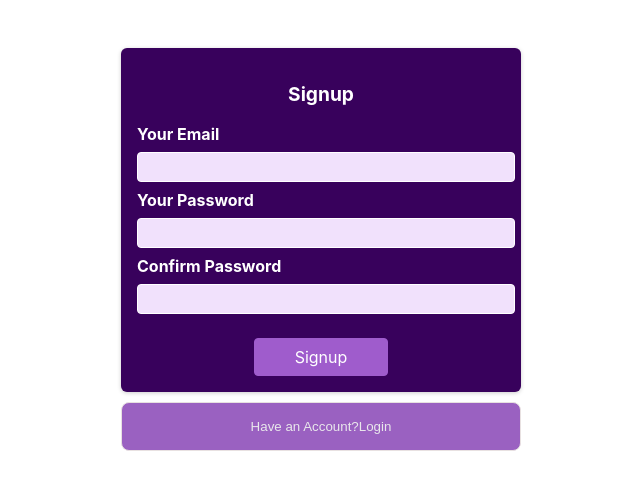
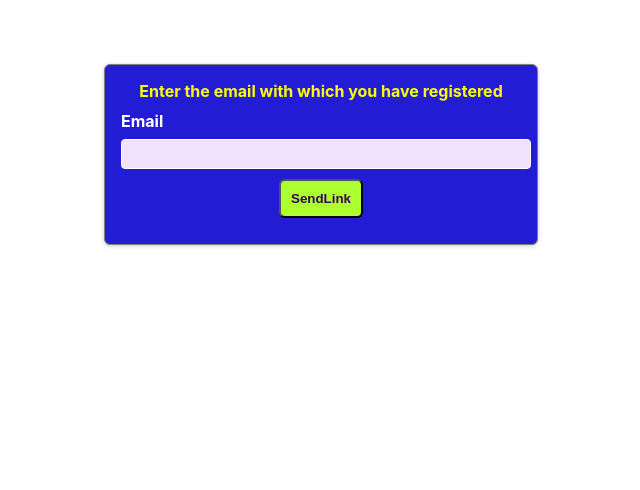
Before and after one commit to Naviralobo/TheExpenseTracker, a React (Create React App) app: page /forgotPassword in a window 1280 px wide. Shown: the top 490 px of the page, without its empty margins (319-959 px from the left). Built offline with nearby package versions, Linux system fonts and the light colour scheme.

Commit message:
Forgot Password workflow

```diff
--- a/src/App.js
+++ b/src/App.js
@@ -4,6 +4,7 @@ import { Route } from "react-router-dom";
 import Welcome from "./components/Welcome/Welcome";
 import AuthContext from "./Store/AuthContext";
 import VerifyEmail from "./components/Profile/verifyEmail";
+import ForgotPassword from "./components/Profile/ForgotPassword";
 function App() {
   const authCntxt = useContext(AuthContext);
   // const [isLogin, setIsLogin] = useState(false);
@@ -12,7 +13,11 @@ function App() {
   // };
   return (
     <>
-      {!authCntxt.isLoggedIn && <SignUp />}
+      {!authCntxt.isLoggedIn && (
+        <Route path="/" exact>
+          <SignUp />
+        </Route>
+      )}
       {/* {authCntxt.isLoggedIn && <Welcome />} */}
       {authCntxt.isLoggedIn && (
         <Route path="/welcome">
@@ -22,6 +27,9 @@ function App() {
       <Route path="/verify">
         <VerifyEmail />
       </Route>
+      <Route path="/forgotPassword">
+        <ForgotPassword />
+      </Route>
     </>
   );
 }
--- /dev/null
+++ b/src/components/Profile/ForgotPassword.js
@@ -0,0 +1,41 @@
+import classes from "./ForgotPassword.module.css";
+import { useRef } from "react";
+import { useHistory } from "react-router-dom";
+const ForgotPassword = () => {
+  const history = useHistory();
+  const emailInputRef = useRef();
+  const submitHandler = (event) => {
+    event.preventDefault();
+    const enteredEmail = emailInputRef.current.value;
+    fetch(
+      "https://identitytoolkit.googleapis.com/v1/accounts:sendOobCode?key=AIzaSyDBDNLlgXE3aUD1Tkn4aG-tSIbGYJlUEjc",
+      {
+        method: "POST",
+        body: JSON.stringify({
+          requestType: "PASSWORD_RESET",
+          email: enteredEmail,
+        }),
+        headers: {
+          "Content-Type": "application/json",
+        },
+      }
+    )
+      .then((res) => alert("you have recieved a mail.Change Password"))
+      .catch((err) => console.log(err));
+    history.replaceState("/");
+  };
+  return (
+    <form className={classes.form} onSubmit={submitHandler}>
+      <div className>Enter the email with which you have registered</div>
+      <div>
+        <label htmlFor="email">Email</label>
+        <input type="text" id="email" ref={emailInputRef} />
+      </div>
+      <div>
+        <button>SendLink</button>
+      </div>
+    </form>
+  );
+};
+
+export default ForgotPassword;
--- /dev/null
+++ b/src/components/Profile/ForgotPassword.module.css
@@ -0,0 +1,47 @@
+.form {
+  position: relative;
+  margin: 3rem auto;
+  width: 95%;
+  max-width: 25rem;
+  border-radius: 6px;
+  background-color: #231cd5;
+  box-shadow: 0 1px 4px rgba(0, 0, 0, 0.2);
+  padding: 1rem;
+  text-align: center;
+  margin-top: 5%;
+  border: 1px solid grey;
+  color: yellow;
+  font-weight: bold;
+}
+.form div {
+  margin-bottom: 10px;
+}
+.form label {
+  display: block;
+  color: rgb(255, 255, 255);
+  font-weight: bold;
+  margin-bottom: 0.5rem;
+  text-align: left;
+}
+
+.form input {
+  font: inherit;
+  background-color: #f1e1fc;
+  color: #38015c;
+  border-radius: 4px;
+  border: 1px solid white;
+  width: 100%;
+  text-align: left;
+  padding: 0.25rem;
+}
+
+.form button {
+  border-radius: 6px;
+  background-color: greenyellow;
+  color: #38015c;
+  padding: 10px;
+  font-weight: bold;
+}
+.form button:hover {
+  background-color: rgb(104, 152, 31);
+}
--- a/src/components/Profile/SignUp.js
+++ b/src/components/Profile/SignUp.js
@@ -77,6 +77,9 @@ const SignUp = (props) => {
         alert(err.message);
       });
   };
+  const forgotPasswordHandler = () => {
+    history.replace("/forgotPassword");
+  };
 
   return (
     <div className={classes.div}>
@@ -107,11 +110,19 @@ const SignUp = (props) => {
               />
             </div>
           )}
+          <button
+            type="button"
+            className={classes.forgotPassword}
+            onClick={forgotPasswordHandler}
+          >
+            forgot password?
+          </button>
           <div className={classes.actions}>
-            <button>{isLogin ? "Login" : "Signup"}</button>
+            <button type="submit">{isLogin ? "Login" : "Signup"}</button>
           </div>
         </form>
       </section>
+
       <button
         type="button"
         className={classes.toggle}
--- a/src/components/Profile/SignUp.module.css
+++ b/src/components/Profile/SignUp.module.css
@@ -78,3 +78,12 @@
 .toggle:hover {
   background-color: rgb(100, 33, 162);
 }
+.forgotPassword {
+  background-color: transparent;
+  border: none;
+  color: rgb(141, 134, 134);
+}
+
+.forgotPassword:hover {
+  color: white;
+}
--- a/src/components/Welcome/Welcome.js
+++ b/src/components/Welcome/Welcome.js
@@ -1,14 +1,17 @@
 import classes from "./Welcome.module.css";
 import InputForm from "./InputForm";
 import AuthContext from "../../Store/AuthContext";
+import { useHistory } from "react-router-dom";
 
 import { useState, useContext } from "react";
+
 let collectedData = {
   email: "",
   displayName: "",
   image: "",
 };
 const Welcome = () => {
+  const history = useHistory();
   const [isUpdate, setIsUpdate] = useState(false);
   const authCntxt = useContext(AuthContext);
   const idToken = localStorage.getItem("tokenET");
@@ -91,6 +94,7 @@ const Welcome = () => {
   }
   const logoutHandler = () => {
     authCntxt.logout();
+    history.replace("/");
   };
   return (
     <>
```
